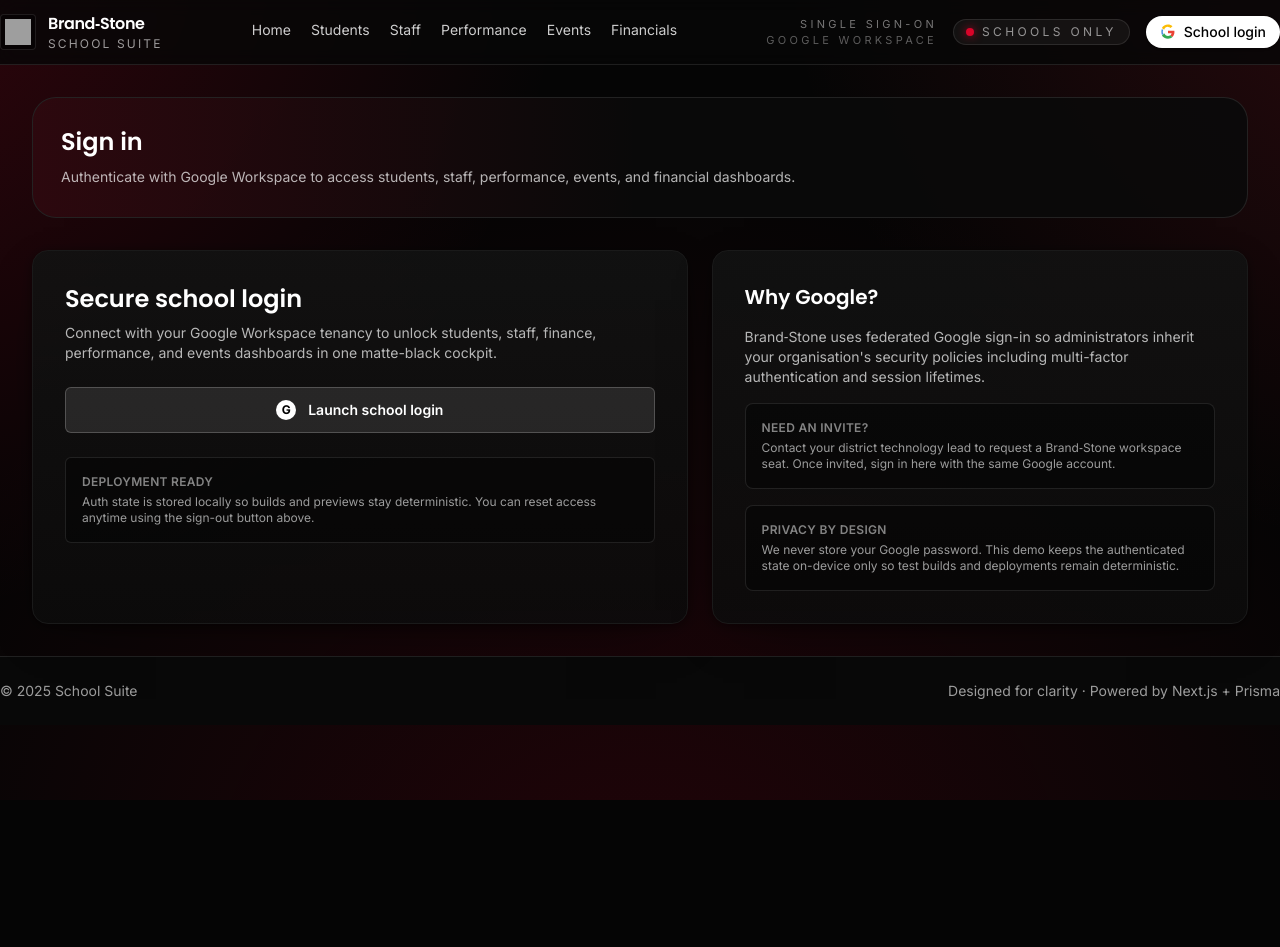
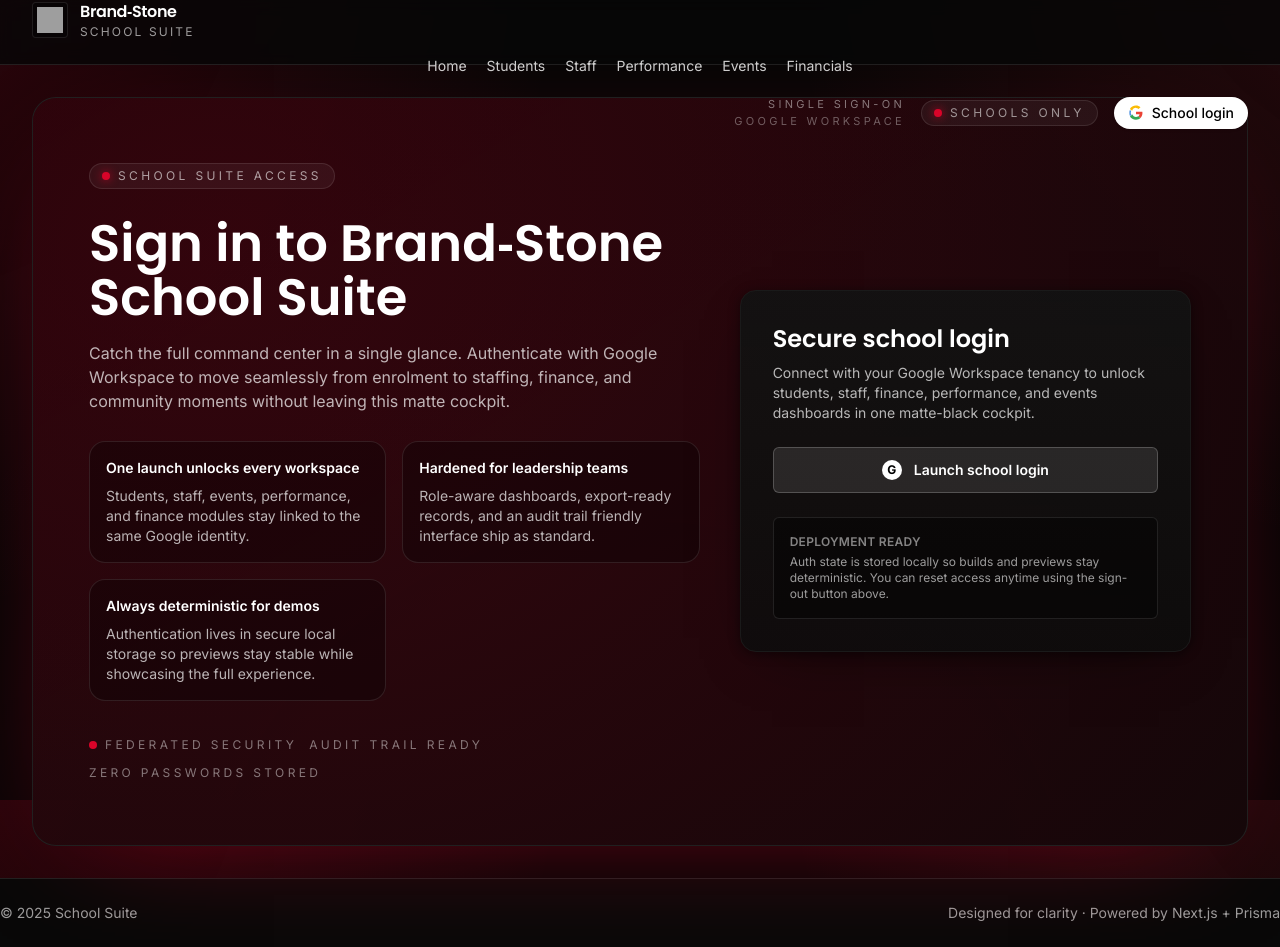
Before and after one commit to Andesfluffy/school-suite, a Next.js app: page /auth/sign-in in a window 1280 px wide. Before the commit the page ends 800 px from the top, so only its background shows below. Built offline with nearby package versions, Linux system fonts and the light colour scheme; grey boxes are pictures that could not be loaded.

Commit message:
Refine sign-in landing and secure home workspace

```diff
--- a/src/app/auth/sign-in/page.tsx
+++ b/src/app/auth/sign-in/page.tsx
@@ -1,43 +1,66 @@
 import type { Metadata } from "next";
-import PageHeader from "@/components/PageHeader";
 import SignInCard from "@/components/SignInCard";
+
+const highlights = [
+  {
+    title: "One launch unlocks every workspace",
+    blurb: "Students, staff, events, performance, and finance modules stay linked to the same Google identity.",
+  },
+  {
+    title: "Hardened for leadership teams",
+    blurb: "Role-aware dashboards, export-ready records, and an audit trail friendly interface ship as standard.",
+  },
+  {
+    title: "Always deterministic for demos",
+    blurb: "Authentication lives in secure local storage so previews stay stable while showcasing the full experience.",
+  },
+];
 
 export const metadata: Metadata = {
   title: "Sign in · Brand‑Stone School Suite",
-  description: "Authenticate with Google to access Brand‑Stone School Suite.",
+  description: "Authenticate with Google Workspace to open the Brand‑Stone home workspace.",
 };
 
 export default function SignInPage() {
   return (
-    <div className="space-y-8">
-      <PageHeader
-        title="Sign in"
-        subtitle="Authenticate with Google Workspace to access students, staff, performance, events, and financial dashboards."
+    <section className="relative overflow-hidden rounded-3xl border border-white/10 bg-[#080808]/95 px-6 py-10 text-white shadow-[0_32px_120px_-60px_rgba(217,4,41,0.6)] sm:px-10 sm:py-14 lg:px-14 lg:py-16">
+      <div
+        aria-hidden
+        className="pointer-events-none absolute inset-0 bg-[radial-gradient(110rem_90rem_at_15%_20%,rgba(217,4,41,0.22),transparent)]"
       />
-      <div className="grid gap-6 lg:grid-cols-[1.1fr_0.9fr]">
-        <SignInCard />
-        <aside className="card space-y-4 p-6 sm:p-8">
-          <h2 className="font-display text-xl font-semibold text-white">Why Google?</h2>
-          <p className="text-sm text-white/70">
-            Brand‑Stone uses federated Google sign-in so administrators inherit your organisation&apos;s security policies including
-            multi-factor authentication and session lifetimes.
-          </p>
-          <div className="rounded-lg border border-white/10 bg-black/40 p-4 text-xs text-white/60">
-            <p className="font-semibold uppercase tracking-wide text-white/50">Need an invite?</p>
-            <p className="mt-1">
-              Contact your district technology lead to request a Brand‑Stone workspace seat. Once invited, sign in here with the
-              same Google account.
+      <div className="pointer-events-none absolute inset-0 bg-gradient-to-br from-[#2a0008]/45 via-transparent to-transparent" aria-hidden />
+      <div className="relative grid items-center gap-10 lg:grid-cols-[1.15fr_0.85fr]">
+        <div className="space-y-7">
+          <div className="inline-flex items-center gap-2 rounded-full border border-white/10 bg-white/5 px-3 py-1 text-xs uppercase tracking-[0.28em] text-white/60">
+            <span className="h-2 w-2 rounded-full bg-[var(--brand)] shadow-[0_0_10px_rgba(217,4,41,0.8)]" aria-hidden />
+            School suite access
+          </div>
+          <div className="space-y-4">
+            <h1 className="font-display text-[clamp(2.2rem,4vw,3.2rem)] font-semibold leading-[1.05]">
+              Sign in to Brand‑Stone School Suite
+            </h1>
+            <p className="max-w-2xl text-sm text-white/70 sm:text-base">
+              Catch the full command center in a single glance. Authenticate with Google Workspace to move seamlessly from enrolment to staffing, finance, and community moments without leaving this matte cockpit.
             </p>
           </div>
-          <div className="rounded-lg border border-white/10 bg-black/40 p-4 text-xs text-white/60">
-            <p className="font-semibold uppercase tracking-wide text-white/50">Privacy by design</p>
-            <p className="mt-1">
-              We never store your Google password. This demo keeps the authenticated state on-device only so test builds and
-              deployments remain deterministic.
-            </p>
+          <ul className="grid gap-4 text-sm text-white/70 sm:grid-cols-2">
+            {highlights.map((item) => (
+              <li key={item.title} className="rounded-2xl border border-white/10 bg-black/30 p-4">
+                <p className="font-semibold text-white">{item.title}</p>
+                <p className="mt-2 text-xs text-white/60 sm:text-sm sm:text-white/70">{item.blurb}</p>
+              </li>
+            ))}
+          </ul>
+          <div className="flex flex-wrap gap-3 pt-2 text-xs uppercase tracking-[0.28em] text-white/45">
+            <span className="inline-flex items-center gap-2">
+              <span className="h-2 w-2 rounded-full bg-[var(--brand)]" aria-hidden />Federated security
+            </span>
+            <span>Audit trail ready</span>
+            <span>Zero passwords stored</span>
           </div>
-        </aside>
+        </div>
+        <SignInCard />
       </div>
-    </div>
+    </section>
   );
 }
--- a/src/app/layout.tsx
+++ b/src/app/layout.tsx
@@ -38,7 +38,7 @@
               Skip to content
             </a>
             <header className="sticky top-0 z-40 border-b border-white/10 bg-[#070707cc] backdrop-blur">
-              <div className="container flex h-16 items-center justify-between gap-4">
+              <div className="mx-auto grid h-16 w-full max-w-7xl grid-cols-[auto,1fr,auto] items-center gap-4 px-4 sm:px-6 lg:px-8">
                 <Link href="/" aria-label="Go to homepage" className="flex items-center gap-3 min-w-0">
                   {/* eslint-disable-next-line @next/next/no-img-element */}
                   <img src="/logo.png" alt="Brand‑Stone logo" className="h-9 w-9 rounded border border-white/10 bg-black/40 p-1" />
@@ -47,15 +47,10 @@
                     <span className="text-xs uppercase tracking-[0.18em] text-white/60">School Suite</span>
                   </div>
                 </Link>
-                <div className="flex flex-1 items-center justify-center">
-                  <div className="hidden md:block">
-                    <Nav />
-                  </div>
+                <div className="flex items-center justify-center">
+                  <Nav />
                 </div>
-                <div className="flex items-center gap-4">
-                  <div className="md:hidden">
-                    <Nav />
-                  </div>
+                <div className="flex items-center justify-end gap-4">
                   <div className="hidden text-right text-[11px] uppercase tracking-[0.3em] text-white/45 sm:block">
                     <span className="block">Single sign-on</span>
                     <span className="block text-white/35">Google Workspace</span>
--- a/src/app/page.tsx
+++ b/src/app/page.tsx
@@ -1,21 +1,20 @@
-import Hero from "@/components/Hero";
 import QuickLinks from "@/components/QuickLinks";
-import Showcase from "@/components/Showcase";
 import DashboardOverview from "@/components/DashboardOverview";
-import CTA from "@/components/CTA";
-import DeliveryPlan from "@/components/DeliveryPlan";
+import RequireAuth from "@/components/RequireAuth";
+import HomeWelcome from "@/components/HomeWelcome";
 
 export default function Home() {
   return (
-    <div className="font-sans">
-      <Hero />
-      <QuickLinks />
-      <div className="mt-10 gradient-line animate" />
-      <Showcase />
-      <DeliveryPlan />
-      <div className="mt-10 gradient-line animate" />
-      <DashboardOverview />
-      <CTA />
-    </div>
+    <RequireAuth
+      section="school control center"
+      blurb="Authenticate with Google Workspace to open the Brand‑Stone home workspace and live operational dashboards."
+    >
+      <div className="space-y-12">
+        <HomeWelcome />
+        <QuickLinks />
+        <div className="gradient-line animate" />
+        <DashboardOverview />
+      </div>
+    </RequireAuth>
   );
 }
--- /dev/null
+++ b/src/components/HomeWelcome.tsx
@@ -0,0 +1,71 @@
+"use client";
+
+import Link from "next/link";
+import { useMemo } from "react";
+import { useAuth } from "@/components/AuthProvider";
+
+const snapshots = [
+  { label: "Students on roll", value: "1,204", detail: "Synced 2 min ago" },
+  { label: "Staff on duty", value: "148", detail: "HR roster confirmed" },
+  { label: "Events this week", value: "12", detail: "All cover arranged" },
+  { label: "Budget variance", value: "+3.4%", detail: "Quarter-to-date" },
+  { label: "Open interventions", value: "18", detail: "Across 7 cohorts" },
+  { label: "Transport status", value: "On schedule", detail: "9 routes live" },
+];
+
+export default function HomeWelcome() {
+  const { user } = useAuth();
+  const greetingName = useMemo(() => {
+    if (!user?.name) return "Administrator";
+    const [first] = user.name.split(" ");
+    return first ?? "Administrator";
+  }, [user?.name]);
+
+  return (
+    <section className="relative overflow-hidden rounded-3xl border border-white/10 bg-[#0a0a0a]/95 p-8 text-white shadow-[0_32px_120px_-60px_rgba(217,4,41,0.6)] sm:p-10 lg:p-12">
+      <div
+        aria-hidden
+        className="pointer-events-none absolute inset-0 bg-[radial-gradient(110rem_90rem_at_10%_20%,rgba(217,4,41,0.18),transparent)]"
+      />
+      <div className="pointer-events-none absolute inset-0 bg-gradient-to-br from-[#2a0008]/40 via-transparent to-transparent" aria-hidden />
+      <div className="relative flex flex-col gap-10 lg:flex-row lg:items-center">
+        <div className="flex-1 space-y-6">
+          <div className="inline-flex items-center gap-2 rounded-full border border-white/10 bg-white/5 px-3 py-1 text-xs uppercase tracking-[0.28em] text-white/60">
+            <span className="h-2 w-2 rounded-full bg-[var(--brand)] shadow-[0_0_10px_rgba(217,4,41,0.8)]" aria-hidden />
+            School control center
+          </div>
+          <h1 className="font-display text-3xl font-semibold leading-tight sm:text-4xl">Welcome back, {greetingName}.</h1>
+          <p className="max-w-2xl text-sm text-white/70 sm:text-base">
+            The Brand‑Stone home workspace keeps every team aligned. Jump into a module, review today&apos;s metrics, or surface an action without leaving this hub.
+          </p>
+          <div className="flex flex-wrap gap-3">
+            <Link
+              href="/students"
+              className="rounded-full bg-[var(--brand)] px-5 py-2.5 text-sm font-semibold text-white transition hover:bg-[var(--brand-500)]"
+            >
+              View students
+            </Link>
+            <Link
+              href="/events"
+              className="rounded-full border border-white/20 px-5 py-2.5 text-sm font-semibold text-white/85 transition hover:border-white/40 hover:text-white"
+            >
+              Plan an event
+            </Link>
+          </div>
+        </div>
+        <div className="grid flex-1 gap-4 sm:grid-cols-2 lg:grid-cols-3">
+          {snapshots.map((item) => (
+            <div
+              key={item.label}
+              className="group overflow-hidden rounded-2xl border border-white/10 bg-black/30 p-4 transition hover:border-[var(--brand)]/60 hover:shadow-[0_24px_60px_-35px_rgba(217,4,41,0.55)]"
+            >
+              <div className="text-[11px] uppercase tracking-[0.28em] text-white/45">{item.label}</div>
+              <div className="mt-3 text-2xl font-semibold text-white">{item.value}</div>
+              <div className="mt-1 text-xs text-white/60">{item.detail}</div>
+            </div>
+          ))}
+        </div>
+      </div>
+    </section>
+  );
+}
```
